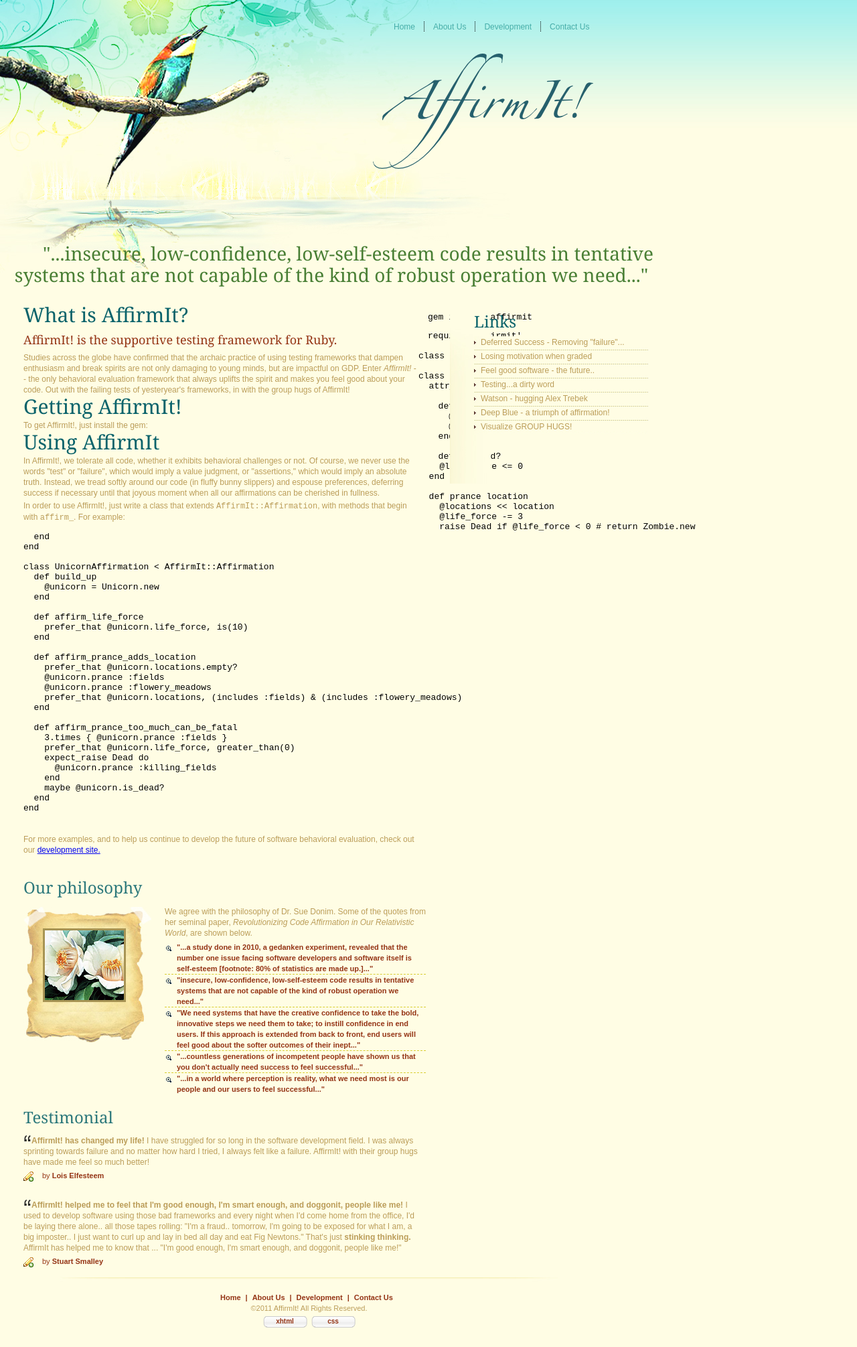
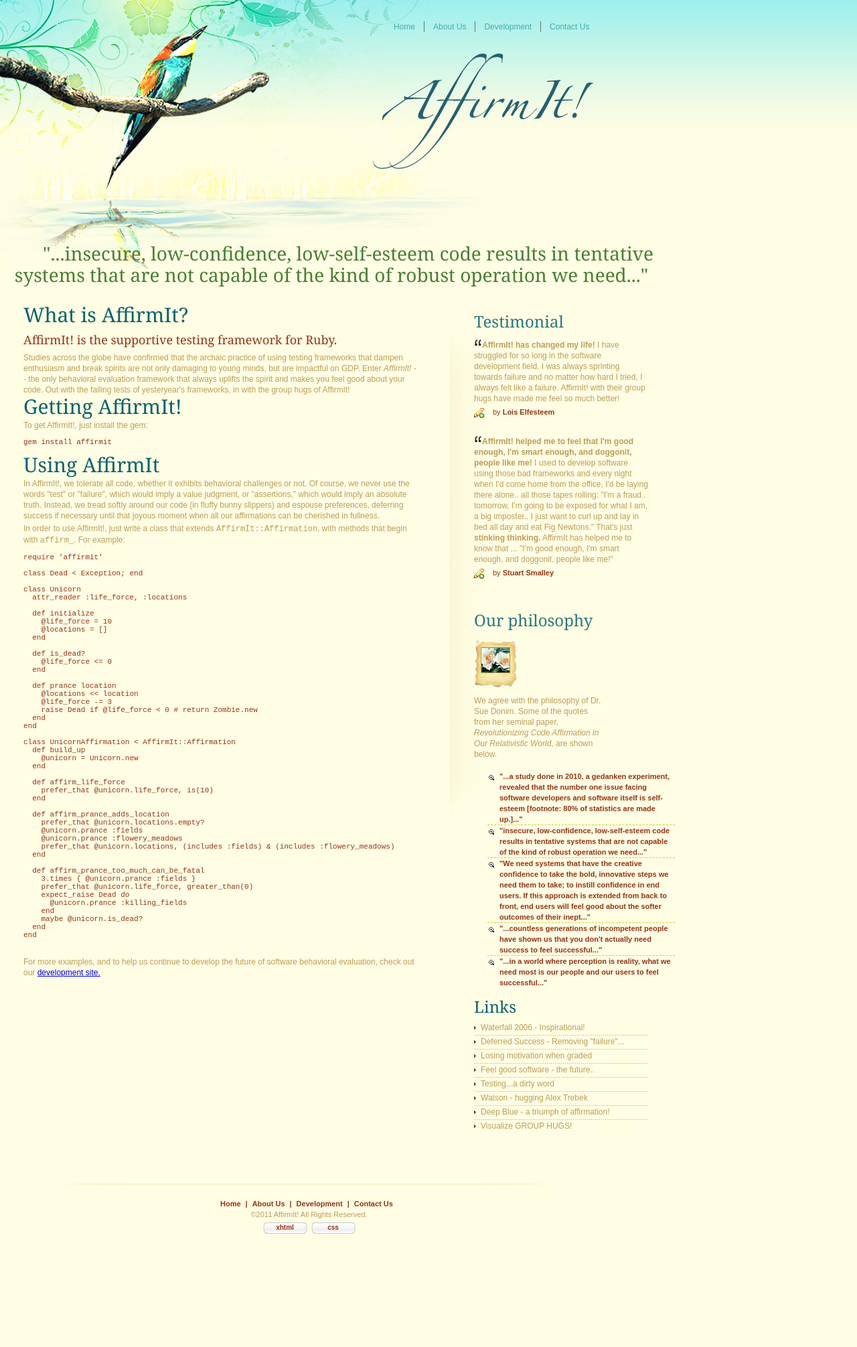
Before and after one commit to affirmit/affirmitweb, a Jekyll site: the page built from index.html, in a window 1280 px wide. Shown: the whole page at 67% size. Built offline with Jekyll 4.4.1, drawn with Linux system fonts in a browser that asks for light colours; after the commit the page ends 1871 px from its top, so only the background shows below that.

Commit message:
some layout modifications...

```diff
--- a/_layouts/about.html
+++ b/_layouts/about.html
@@ -34,7 +34,7 @@
    <li><div class="blank"></div></li>
    <li><a href="https://github.com/affirmit/affirmit"><span>Development</span></a></li>
    <li><div class="blank"></div></li>
-   <li><a href="#"><span>Contact&nbsp;Us</span></a></li>
+   <li><a href="contactus.html"><span>Contact&nbsp;Us</span></a></li>
   </ul>
  </div>
  </div>
--- a/_layouts/default.html
+++ b/_layouts/default.html
@@ -103,9 +103,18 @@
    </pre>
    <p>For more examples, and to help us continue to develop the future of software behavioral evaluation, check out our <a href="https://github.com/affirmit/affirmit">development site.</a></p>
   </div>
+ </div>
+ <div id="rightPanel">
+  <div class="testimonial">
+   <h2>Testimonial</h2>
+   <p> <span>AffirmIt! has changed my life!</span> I have struggled for so long in the software development field. I was always sprinting towards failure and no matter how hard I tried, I always felt like a failure. AffirmIt! with their group hugs have made me feel so much better!</p>
+   <h3><span>by</span> Lois Elfesteem</h3>
+    <p><span>AffirmIt! helped me to feel that I'm good enough, I'm smart enough, and doggonit, people like me! </span> I used to develop software using those bad frameworks and every night when I'd come home from the office, I'd be laying there alone.. all those tapes rolling: "I'm a fraud.. tomorrow, I'm going to be exposed for what I am, a big imposter.. I just want to curl up and lay in bed all day and eat Fig Newtons." That's just <b>stinking thinking.</b> AffirmIt has helped me to know that ... "I'm good enough, I'm smart enough, and doggonit, people like me!" </p>
+   <h3><span>by</span> Stuart Smalley</h3>
+  </div>
   <div class="services">
    <h2>Our philosophy</h2>
-   <div class="pic"><a href="#"></a></div>
+   <div class="pic">&nbsp;</div>
    <p>We agree with the philosophy of Dr. Sue Donim.  Some of the quotes from her seminal paper, <em>Revolutionizing Code Affirmation in Our Relativistic World</em>, are shown below.</p>
    <ul>
     <li><span href="#">"...a study done in 2010, a gedanken experiment, revealed that the number one issue facing software developers and software itself is self-esteem [footnote: 80% of statistics are made up.]..."</span></li>
@@ -115,18 +124,10 @@
     <li><span href="#" class="bottom">"...in a world where perception is reality, what we need most is our people and our users to feel successful..."</span></li>
    </ul>
   </div>
-  <div class="testimonial">
-   <h2>Testimonial</h2>
-   <p> <span>AffirmIt! has changed my life!</span> I have struggled for so long in the software development field. I was always sprinting towards failure and no matter how hard I tried, I always felt like a failure. AffirmIt! with their group hugs have made me feel so much better!</p>
-   <h3><span>by</span> Lois Elfesteem</h3>
-    <p><span>AffirmIt! helped me to feel that I'm good enough, I'm smart enough, and doggonit, people like me! </span> I used to develop software using those bad frameworks and every night when I'd come home from the office, I'd be laying there alone.. all those tapes rolling: "I'm a fraud.. tomorrow, I'm going to be exposed for what I am, a big imposter.. I just want to curl up and lay in bed all day and eat Fig Newtons." That's just <b>stinking thinking.</b> AffirmIt has helped me to know that ... "I'm good enough, I'm smart enough, and doggonit, people like me!" </p>
-   <h3><span>by</span> Stuart Smalley</h3>
-  </div>
- </div>
- <div id="rightPanel">
   <div class="project">
    <h2>Links</h2>
    <ul>
+    <li><a target="_blank" href="http://waterfall2006.com/beck.html">Waterfall 2006 - Inspirational!</a></li>
     <li><a target="_blank" href="http://menmedia.co.uk/manchestereveningnews/news/education/s/166/166470_exam_failure_equals_deferred_success.html">Deferred Success - Removing "failure"...</a></li>
     <li><a target="_blank" href="http://www.zimbio.com/Parenting+Resources,+Child+Development+and+More/articles/1PG6x-44KLU/Grades+Making+Children+Less+Self+Motivated">Losing motivation when graded</a></li>
     <li><a href="#">Feel good software - the future..</a></li>
--- a/css/styles.css
+++ b/css/styles.css
@@ -22,24 +22,24 @@
 #leftPanel .about .date .left{width:139px; height:29px; margin:0px; padding:0 0 0 35px; float:left; font-family:Arial; font-size:11px; color:#bb9d59; line-height:30px; font-weight:bold; background:url(images/cal.jpg) no-repeat 11px 0}
 #leftPanel .about .date .right{width:65px; height:29px; margin:0px; padding:0 0 0 38px; float:left; background:url(images/read.jpg) no-repeat 12px 0}
 #leftPanel .about .date .right a{font-family:Arial; font-size:11px; color:#943415; line-height:30px; font-weight:bold; text-decoration:none}
-#leftPanel .services{width:604px; margin:34px 0 0 0; padding:0px; float:left}
-#leftPanel .services h2{width:604px; margin:0px; padding:0px; float:left; font-family:Georgia; font-size:24px; color:#2c787b; line-height:28px; font-weight:normal}
-#leftPanel .services .pic{width:163px; height:202px; margin:15px 0 0 0; padding:0 0 0 28px; float:left; background:url(images/pic1.jpg) no-repeat}
-#leftPanel .services .pic a{font-family:Arial; font-size:10px; color:#943415; line-height:14px; margin:146px 0 0 0; padding:0px; float:left; width:123px}
-#leftPanel .services p{width:390px; margin:14px 0 0 0; padding:0 0 0 20px; float:left; font-family:Arial; font-size:12px; color:#bb9d59; line-height:16px}
-#leftPanel .services p span{font-weight:bold}
-#leftPanel .services h3{width:390px; margin:13px 0 0 0; padding:0 0 0 20px; float:left; font-family:Georgia; font-size:18px; color:#5c4527; line-height:22px; font-weight:normal}
-#leftPanel .services ul{width:390px; margin:5px 0 0 0; padding:0 0 0 20px; float:left; display:block}
-#leftPanel .services ul li{width:390px; margin:0px; padding:0px; float:left; display:block}
-#leftPanel .services ul li span{width:372px; margin:0px; padding:0 0 0 18px; float:left; font-family:Arial; font-size:11px; color:#943415; line-height:16px; font-weight:bold; text-decoration:none; border-bottom:#d8cd2f dashed 1px; background:url(images/listStyle.jpg) no-repeat 2px 6px}
-#leftPanel .services ul li span.bottom{width:372px; height:22px; margin:0px; padding:0 0 0 18px; float:left; font-family:Arial; font-size:11px; color:#943415; line-height:px; text-decoration:none; border-bottom:0px; background:url(images/listStyle.jpg) no-repeat 2px 6px}
-#leftPanel .testimonial{width:590px; margin:0px; padding:0px; float:left}
-#leftPanel .testimonial h2{width:590px; margin:30px 0 0 0; padding:0px; float:left; font-family:Georgia; font-size:24px; color:#2c787b; line-height:28px; font-weight:normal}
-#leftPanel .testimonial p{width:590px; margin:13px 0 0 0; padding:0px; float:left; font-family:Arial; font-size:12px; color:#bb9d59; line-height:16px; text-indent:12px; background:url(images/quo.jpg) no-repeat}
-#leftPanel .testimonial p span{font-weight:bold}
+#rightPanel .services{width:262px; margin:34px 0 40px 0; padding:0px; float:left}
+#rightPanel .services h2{width:262px; margin:0px; padding:0px; float:left; font-family:Georgia; font-size:24px; color:#2c787b; line-height:28px; font-weight:normal}
+#rightPanel .services .pic{width:67px; height:71px; margin:15px 0 0 0; padding:0 0 0 28px; float:left; background:url(images/pic1.jpg) no-repeat}
+#rightPanel .services .pic a{font-family:Arial; font-size:10px; color:#943415; line-height:14px; margin:146px 0 0 0; padding:0px; float:left; width:123px}
+#rightPanel .services p{width:195px; float:left; font-family:Arial; font-size:12px; color:#bb9d59; line-height:16px}
+#rightPanel .services p span{font-weight:bold}
+#rightPanel .services h3{width:262px; margin:13px 0 0 0; padding:0 0 0 20px; float:left; font-family:Georgia; font-size:18px; color:#5c4527; line-height:22px; font-weight:normal}
+#rightPanel .services ul{width:262px; margin:5px 0 0 0; padding:0 0 0 20px; float:left; display:block}
+#rightPanel .services ul li{width:262px; margin:0px; padding:0px; float:left; display:block}
+#rightPanel .services ul li span{width:262px; margin:0px; padding:0 0 0 18px; float:left; font-family:Arial; font-size:11px; color:#943415; line-height:16px; font-weight:bold; text-decoration:none; border-bottom:#d8cd2f dashed 1px; background:url(images/listStyle.jpg) no-repeat 2px 6px}
+#rightPanel .services ul li span.bottom{width:262px; height:22px; margin:0px; padding:0 0 0 18px; float:left; font-family:Arial; font-size:11px; color:#943415; line-height:px; text-decoration:none; border-bottom:0px; background:url(images/listStyle.jpg) no-repeat 2px 6px}
+#rightPanel .testimonial{width:262px; margin:0px; padding:0px; float:left}
+#rightPanel .testimonial h2{width:262px; margin:0px 0 0 0; padding:0px; float:left; font-family:Georgia; font-size:24px; color:#2c787b; line-height:28px; font-weight:normal}
+#rightPanel .testimonial p{width:262px; margin:13px 0 0 0; padding:0px; float:left; font-family:Arial; font-size:12px; color:#bb9d59; line-height:16px; text-indent:12px; background:url(images/quo.jpg) no-repeat}
+#rightPanel .testimonial p span{font-weight:bold}
 /*#leftPanel .testimonial p .dqo{width:11px; height:9px; text-indent:-9999px; background:url(images/quo.jpg) no-repeat}*/
-#leftPanel .testimonial h3{height:17px; margin:6px 0 0 0; padding:0 0 12px 28px; float:left; font-family:Arial; font-size:11px; color:#943415; font-weight:bold; background:url(images/testimIco.jpg) no-repeat}
-#leftPanel .testimonial h3 span{font-weight:normal}
+#rightPanel .testimonial h3{height:17px; margin:6px 0 0 0; padding:0 0 12px 28px; float:left; font-family:Arial; font-size:11px; color:#943415; font-weight:bold; background:url(images/testimIco.jpg) no-repeat}
+#rightPanel .testimonial h3 span{font-weight:normal}
 #rightPanel{width:266px; margin:40px 0 0 0; padding:0 0 74px 36px; float:left; background:url(images/rigthBg.jpg) no-repeat}
 #rightPanel  h2{width:262px;  margin:0px; padding:0px; float:left; font-family:Georgia; font-size:24px; color:#0b636b; line-height:28px; font-weight:normal}
 #rightPanel .view{width:58px; margin:3px 2px 0 0; padding:0 0 0 15px; float:right; font-family:Arial; font-size:11px; color:#943415; font-weight:bold; text-decoration:none; background:url(images/listStyle.jpg) no-repeat 0 4px}
@@ -85,3 +85,6 @@
 #menu ul li .blank{width:1px; height:18px; margin:0px; padding:0 5px 0 5px; float:left; background:url(images/mBlank.jpg) no-repeat center top}
 iframe,#content {margin-left: 130px; margin-top: 30px;}
 #content {width: 650px;}
+pre {color: #943415; float: left; font-size: 11px;}
+#mainWrap div#mainPanel div#content p  { float:left; font-family:Arial; font-size:12px; color:#bb9d59; line-height:16px}
+html body div#mainWrap div#mainPanel div#content h2#about_us {padding-top: 60px; float: left;}
```
Also changed, not shown: css/images/pic1.jpg.
